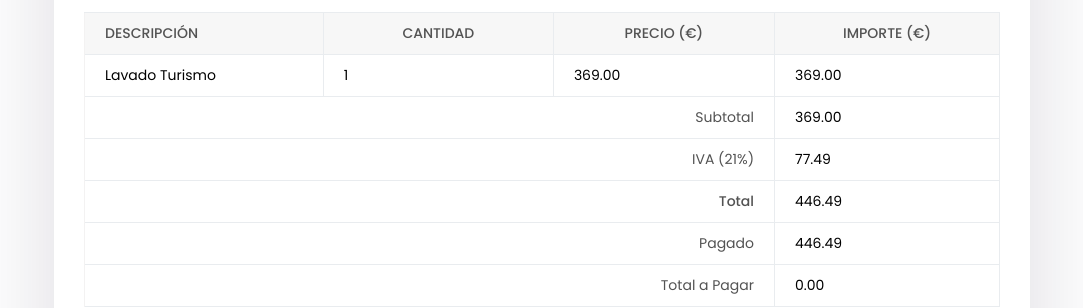
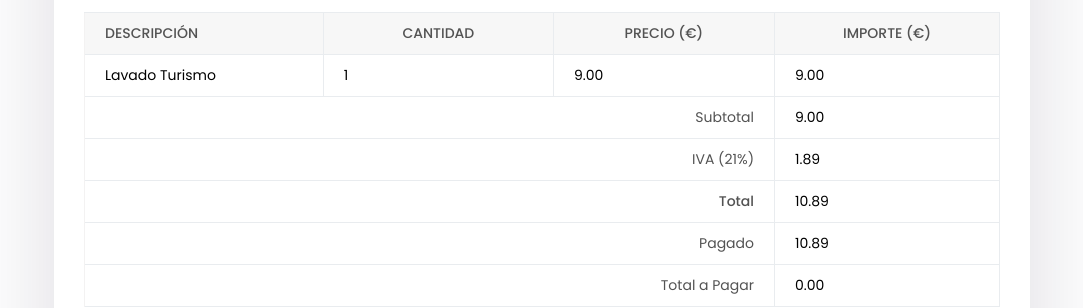
Before and after one commit to artxewebponferrada/facturas, a plain HTML site: page facturas/index.html in a window 1280 px wide. Shown: the part 592-900 px from the top of the page, without its empty margins (98-1181 px from the left). Drawn offline with nearby package versions, Linux system fonts and the light colour scheme.

Commit message:
Update index.html

```diff
--- a/facturas/index.html
+++ b/facturas/index.html
@@ -225,39 +225,46 @@
                                                 <input type="number" value="1" min="0" class="editable-input cantidad">
                                             </td>
                                             <td class="text-center">
-                                            <input type="number" value="369.00" min="0" step="0.01" class="editable-input precio">
+                                                <!-- Precio por defecto cambiado de 369.00 a 9.00 -->
+                                                <input type="number" value="9.00" min="0" step="0.01" class="editable-input precio">
                                             </td>
                                             <td class="text-right">
-                                            <input type="number" value="369.00" min="0" step="0.01" class="editable-input importe readonly-input" readonly>
+                                                <!-- Importe recalculado: 1 * 9.00 = 9.00 -->
+                                                <input type="number" value="9.00" min="0" step="0.01" class="editable-input importe readonly-input" readonly>
                                             </td>
                                         </tr>
                                         <!-- Puedes clonar esta fila para agregar más ítems -->
                                         <tr>
                                             <td colspan="3" class="text-end">Subtotal</td>
+                                            <!-- Subtotal recalculado: 9.00 -->
                                             <td class="text-right">
-                                            <input type="number" value="369.00" min="0" step="0.01" class="editable-input subtotal readonly-input" readonly>
+                                                <input type="number" value="9.00" min="0" step="0.01" class="editable-input subtotal readonly-input" readonly>
                                             </td>
                                         </tr>
                                         <tr>
                                             <td colspan="3" class="text-end">IVA (21%)</td>
+                                            <!-- IVA recalculado: 9.00 * 0.21 = 1.89 -->
                                             <td class="text-right">
-                                            <input type="number" value="77.49" min="0" step="0.01" class="editable-input iva readonly-input" readonly>
+                                                <input type="number" value="1.89" min="0" step="0.01" class="editable-input iva readonly-input" readonly>
                                             </td>
                                         </tr>
                                         <tr>
                                             <td colspan="3" class="text-end fw-bold">Total</td>
+                                            <!-- Total recalculado: 9.00 + 1.89 = 10.89 -->
                                             <td class="text-right fw-bold">
-                                            <input type="number" value="446.49" min="0" step="0.01" class="editable-input total readonly-input" readonly>
+                                                <input type="number" value="10.89" min="0" step="0.01" class="editable-input total readonly-input" readonly>
                                             </td>
                                         </tr>
                                         <tr>
                                             <td colspan="3" class="text-end">Pagado</td>
+                                            <!-- Pagado igual al Total por defecto: 10.89 -->
                                             <td class="text-right">
-                                            <input type="number" value="446.49" min="0" step="0.01" class="editable-input pagado">
+                                                <input type="number" value="10.89" min="0" step="0.01" class="editable-input pagado">
                                             </td>
                                         </tr>
                                         <tr>
                                             <td colspan="3" class="text-end">Total a Pagar</td>
+                                            <!-- Total a Pagar recalculado: 10.89 - 10.89 = 0.00 -->
                                             <td class="text-right">
                                                 <input type="number" value="0.00" min="0" step="0.01" class="editable-input total_pagar readonly-input" readonly>
                                             </td>
```
Lines whose indentation alone changed are shown as unchanged.
